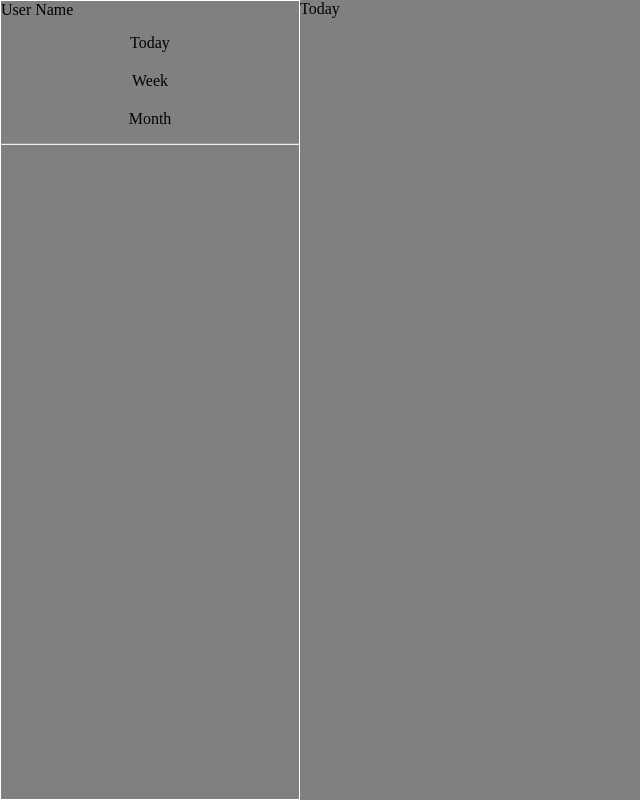
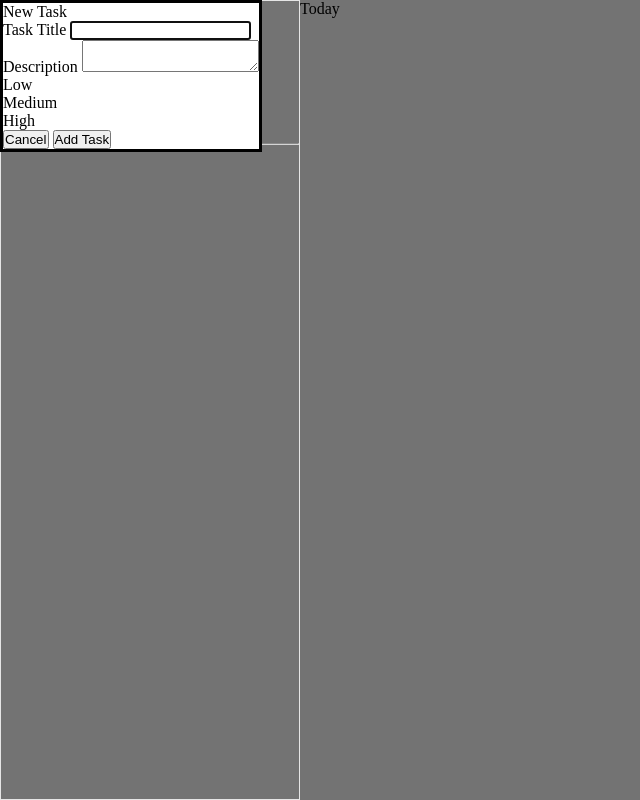
Before and after one commit to Karthik-Chillal/TOP-TODO-LIST-Project, a website built with webpack: page src/template.html in a window 1280 px wide. Shown: the whole page, without its empty margins (0-640 px from the left). Built offline with nearby package versions, Linux system fonts and the light colour scheme.

Commit message:
added dialog box for input from the user

```diff
--- /dev/null
+++ b/src/DOM/dialog.js
@@ -0,0 +1,4 @@
+
+
+const dialog = document.querySelector(".tasks-dialog");
+dialog.showModal();
--- /dev/null
+++ b/src/DOM/initialDOM.js
@@ -0,0 +1,2 @@
+import { todayTab } from "../tabs_DOM.js";
+todayTab();
--- a/src/index.js
+++ b/src/index.js
@@ -1,3 +1,4 @@
 import "./styles.css";
 import "./tabs_DOM.js";
-import "./initialDOM.js"
+import "./DOM/initialDOM.js";
+import "./DOM/dialog.js";
--- a/src/initialDOM.js
+++ /dev/null
@@ -1,3 +0,0 @@
-import { todayTab } from "./tabs_DOM.js";
-console.log("hola")
-todayTab();
--- /dev/null
+++ b/src/input.js
@@ -0,0 +1 @@
+import {ip} from "./DOM/inputDOM.js";
--- a/src/template.html
+++ b/src/template.html
@@ -31,5 +31,29 @@
         </div>
       </div>
     </main>
+    <dialog class="tasks-dialog">
+      <form action="">
+        <div>New Task</div>
+        <div class="task-title-div">
+          <label for="task-title">Task Title</label>
+          <input type="text" name="task-title" id="task-title">
+        </div>
+
+        <div class="task-desc-div">
+          <label for="task-desc">Description</label>
+          <textarea name="task-desc" id="task-desc"></textarea>
+        </div>
+
+        <div class="task-priority-div">
+          <div class="priority-option low-priority">Low</div>
+          <div class="priority-option medium-priority">Medium</div>
+          <div class="priority-option high-priority">High</div>
+        </div>
+        <div class="form-buttons">
+          <button type="button" class="form-cancel-btn">Cancel</button>
+          <button type="submit" class="form-submit-btn">Add Task</button>
+        </div>
+      </form>
+    </dialog>
   </body>
 </html>
```
Also changed, not shown: src/DOM/inputDOM.js (added).
